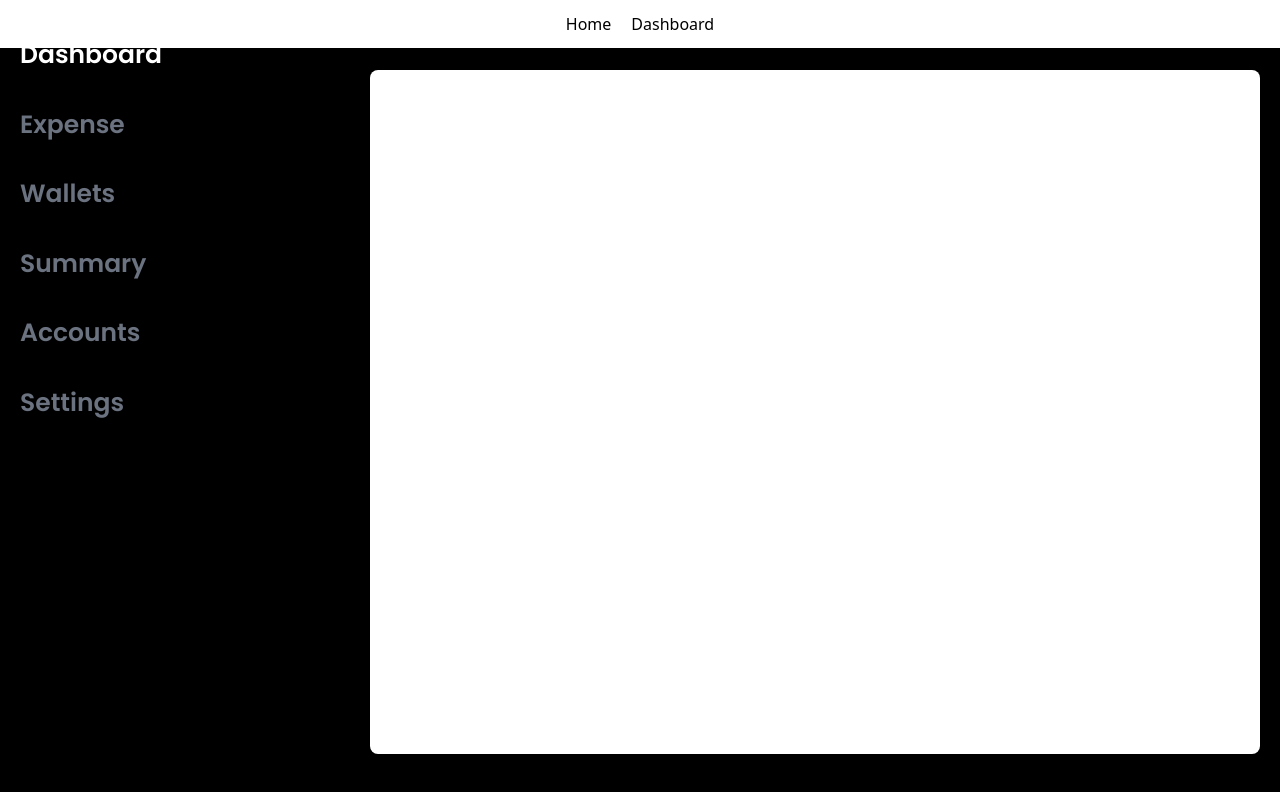
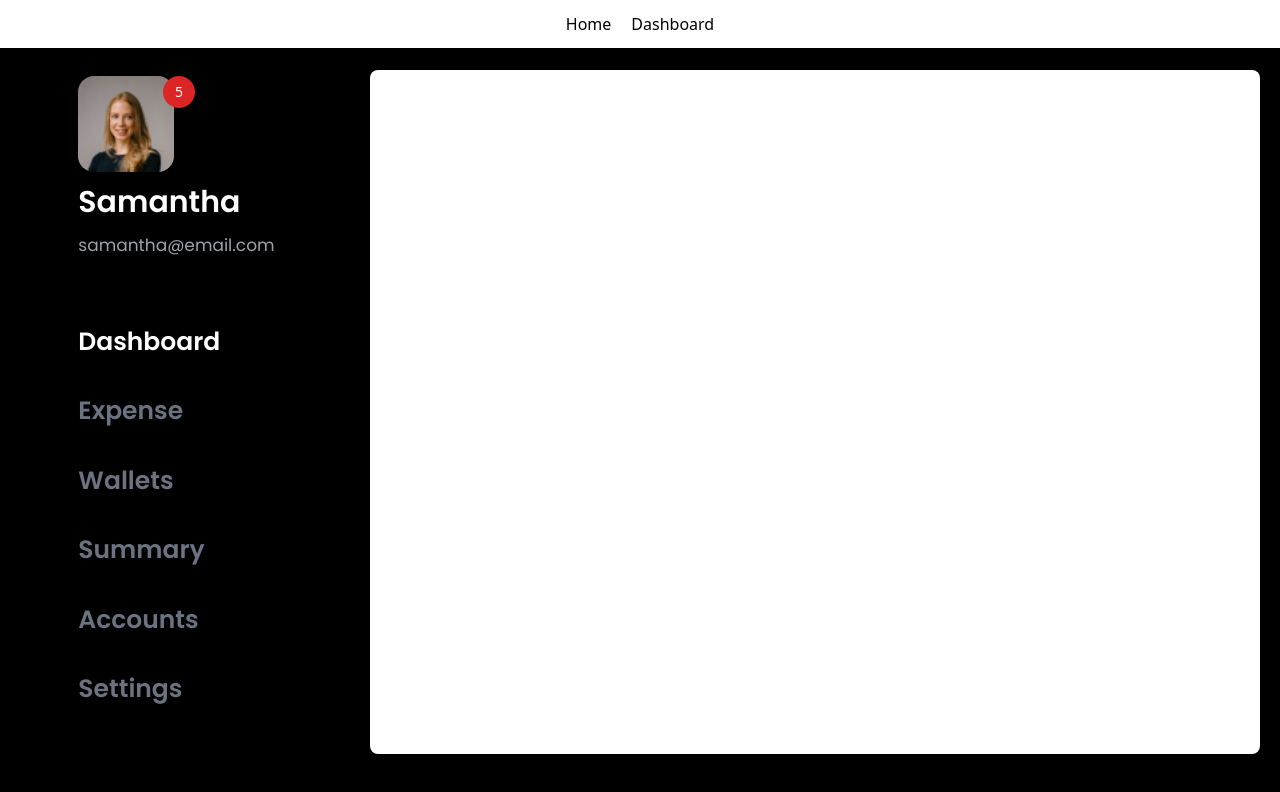
Before and after one commit to devjunaeid/expense-dashboard, a Vue app: page /dashboard in a window 1280 px wide. Shown: the top 792 px of the page. Built offline with nearby package versions, Linux system fonts and the light colour scheme; the HTML template or start-up script is replaced by a standard one.

Commit message:
Added: profile component of nav and fixed nav item positions.

```diff
--- a/src/views/dashboard/DashboardView.vue
+++ b/src/views/dashboard/DashboardView.vue
@@ -1,11 +1,15 @@
 <script setup>
+import Profile from "@/components/Dashboard/nav/Profile.vue";
 import Links from "../../components/Dashboard/nav/Links.vue";
 </script>
 
 <template>
   <div class="w-screen h-screen flex items-center bg-black p-5">
-    <nav class="w-[350px] h-full">
+    <nav class="w-[350px] h-full flex flex-col justify-center items-center">
+     <div class="w-2/3 m-auto flex flex-col justify-start items-center">
+      <Profile/>
       <Links />
+     </div>
     </nav>
     <div class="flex-1 h-[90%] mt-6 rounded-lg bg-white">
       <RouterView />
```
